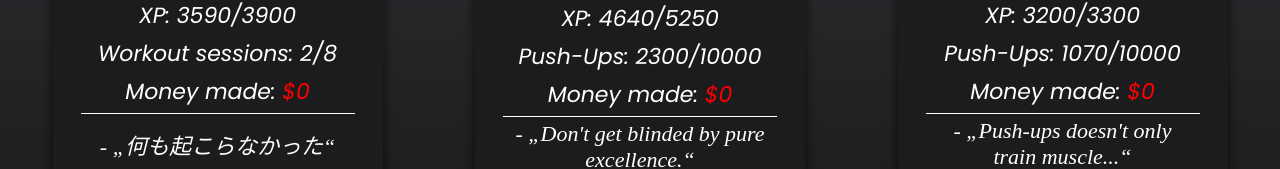
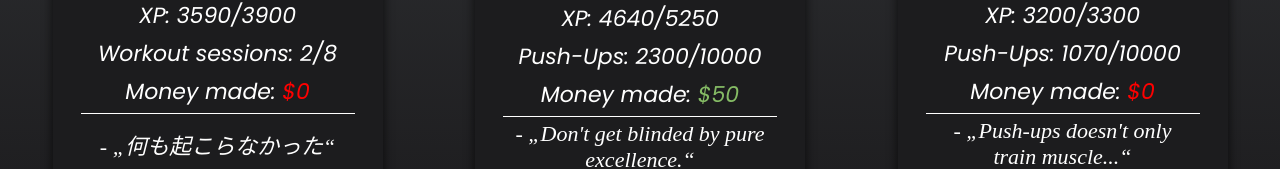
Before and after one commit to giochagelishvili/sigmaplus, a plain HTML site: page index.html in a window 1280 px wide. Shown: the part 464-633 px from the top of the page. Drawn offline with Linux system fonts and the light colour scheme; a web font is replaced by a local one.

Commit message:
Update index.html

```diff
--- a/index.html
+++ b/index.html
@@ -76,8 +76,8 @@
                             <p class="data">XP: 4640/5250</p>
                             <p class="data">Push-Ups: 2300/10000</p>
                             <p class="data">Money made:
-                                <span class="error-red">
-                                    $0
+                                <span class="dollar-green">
+                                    $50
                                 </span>
                             </p>
                             <p class="quote">- „Don't get blinded by pure excellence.“</p>
```
